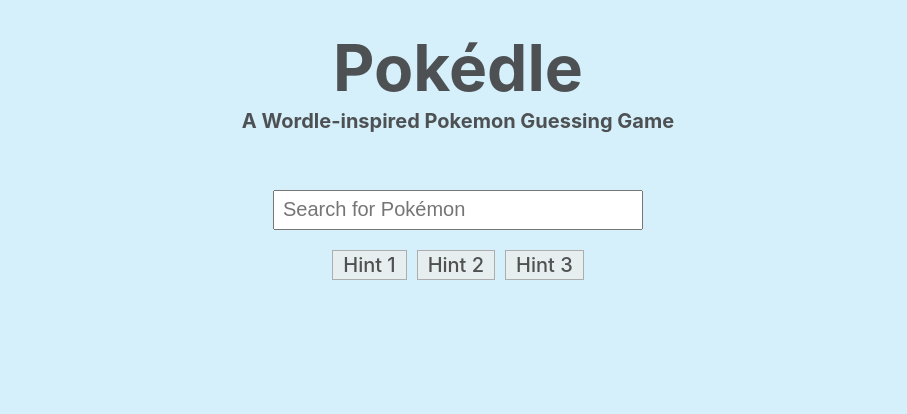
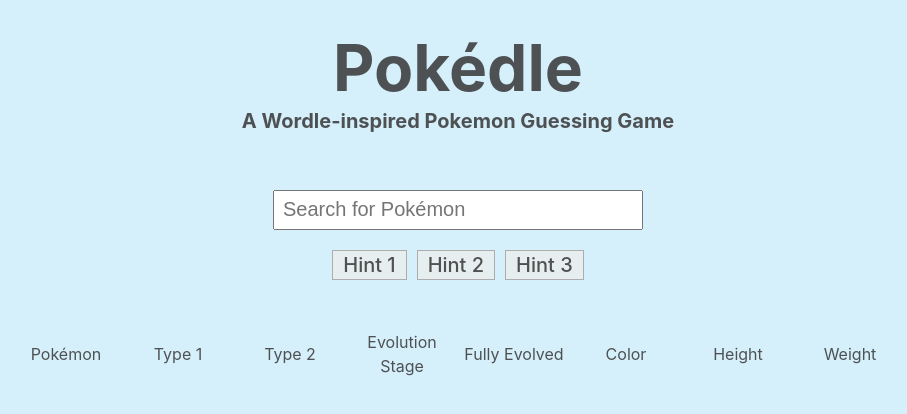
Before and after one commit to stephnet40/Pokedle, a React (Vite) app: page / in a window 1280 px wide. Shown: the top 414 px of the page, without its empty margins (182-1089 px from the left). Built offline with nearby package versions, Linux system fonts and the light colour scheme.

Commit message:
Add clue labels

```diff
--- a/src/App.css
+++ b/src/App.css
@@ -78,12 +78,26 @@
   margin: 20px auto;
 }
 
+.clue-labels {
+  display: grid;
+  grid-template-columns: 100px 100px 100px 100px 100px 100px 100px 100px;
+  gap: 12px;
+  align-items: center;
+  margin: 20px auto;
+}
+
+.clue-labels div {
+  width: 100px;
+  text-align: center;
+}
+
 .guess-list {
   margin: 50px auto;
 }
 
 .pokemon-clues {
-  display: flex;
+  display: grid;
+  grid-template-columns: 100px 100px 100px 100px 100px 100px 100px 100px;
   gap: 12px;
   align-items: center;
   margin: 20px auto;
--- a/src/App.tsx
+++ b/src/App.tsx
@@ -46,6 +46,8 @@
       setSearchResults([]);
     }
   }
+
+  const clueLabels = ["Pokémon", "Type 1", "Type 2", "Evolution Stage", "Fully Evolved", "Color", "Height", "Weight"];
 
   const handleInputChange = (event: any) => {
     setSearchInput(event.target.value);
@@ -164,6 +166,10 @@
         </div>
 
         <div className='guess-list'>
+          <div className='clue-labels'>
+            {clueLabels.map((clue, index) => <div key={`${index}-${clue}`}>{clue}</div>)}
+          </div>
+          <div>
             {guesses.map((pokemon, index) =>
               <div key={`${index}-${pokemon}`} className='pokemon-clues'>
                 <div key={`${index}-${pokemon}-name`} className='pokemon-img'>
@@ -210,6 +216,7 @@
             )}
           </div>
         </div>
+      </div>
     </>
   )
 }
```
Lines whose indentation alone changed are shown as unchanged.
